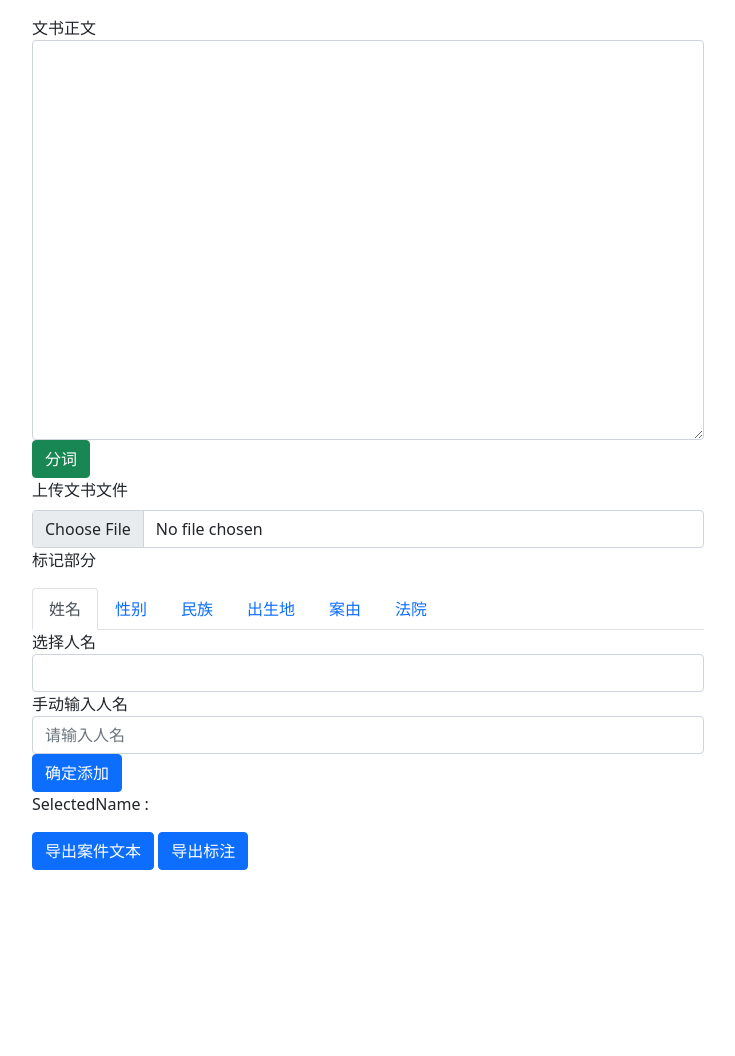
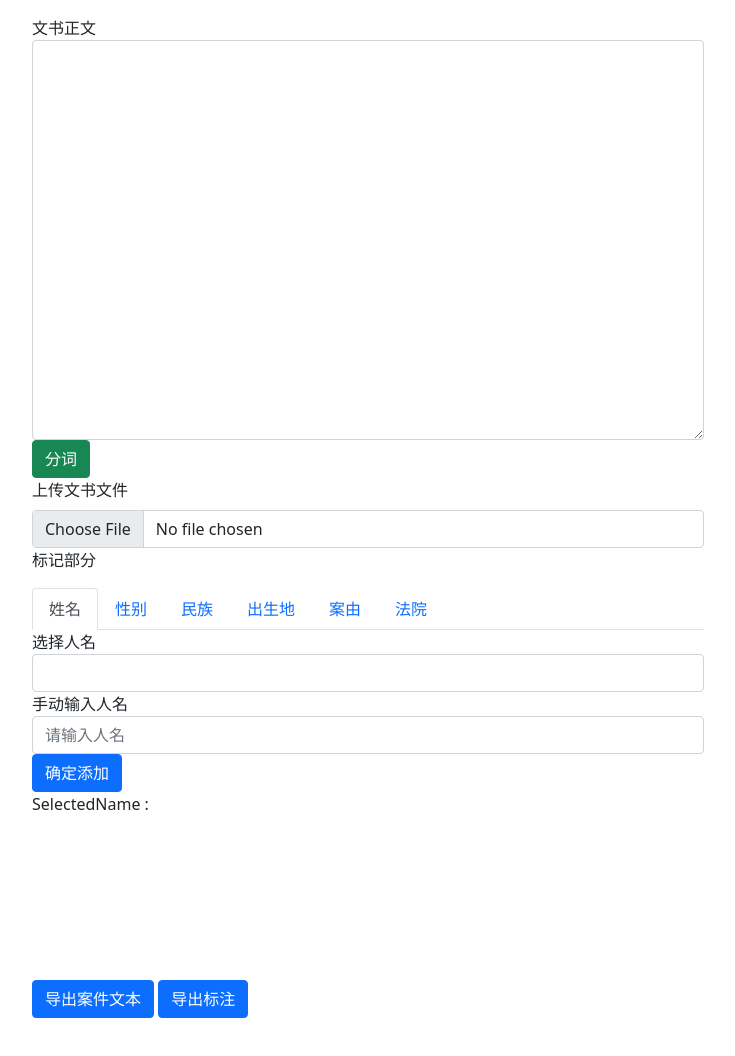
Before and after one commit to HCPlantern/DataScienceProject, a website: page src/main/resources/static/index.html in a window 1280 px wide. Shown: the whole page, without its empty margins (272-1007 px from the left). Drawn offline with nearby package versions, Linux system fonts and the light colour scheme.

Commit message:
将导出两个按钮固定

```diff
--- a/src/main/resources/static/css/index.css
+++ b/src/main/resources/static/css/index.css
@@ -6,6 +6,10 @@
     height: 1200px;
 }
 
-#originalText{
+#originalText {
     height: 25rem;
 }
+
+#tab-content {
+    height: 350px;
+}
```
